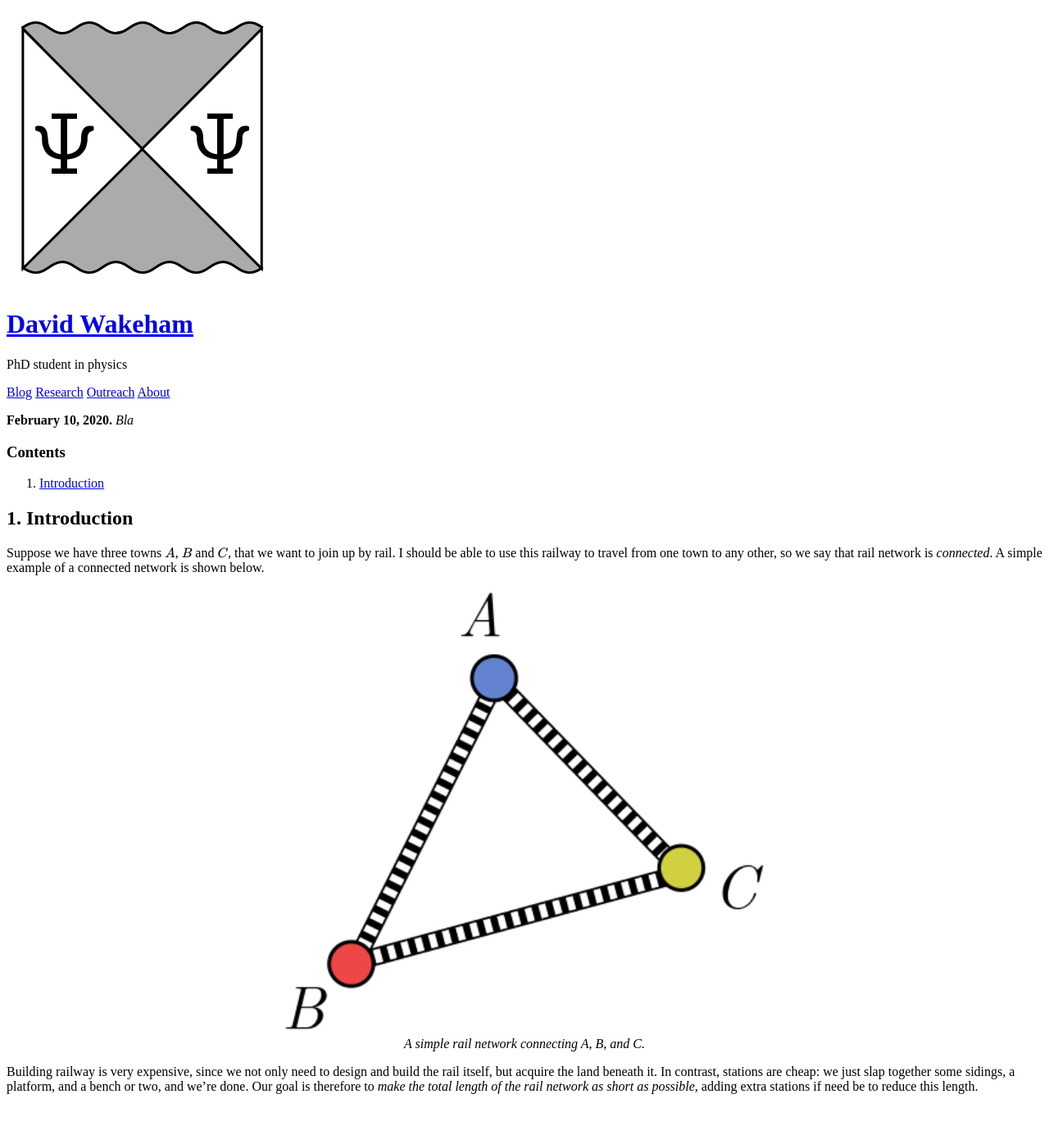
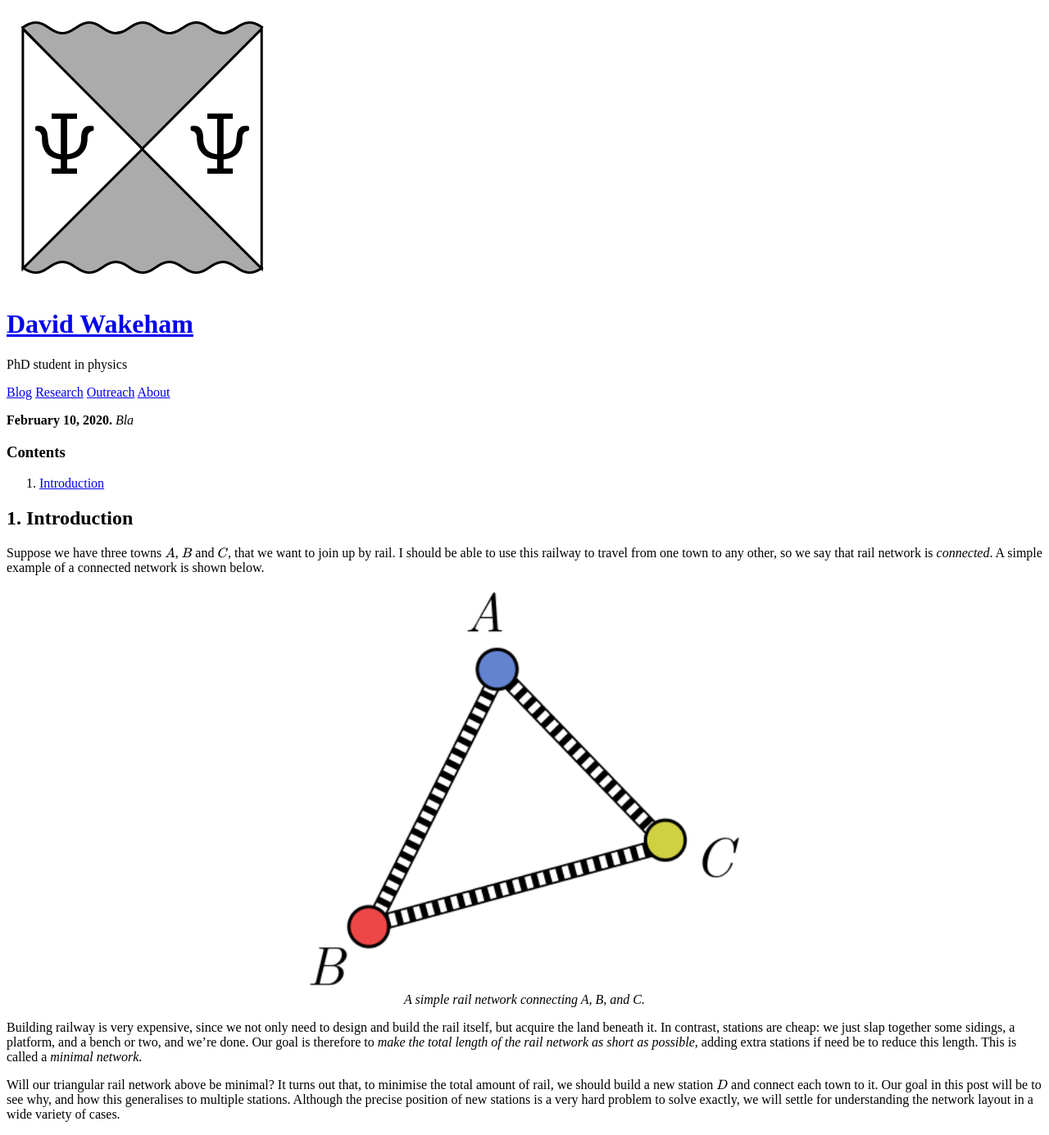
Before and after one commit to hapax/hapax.github.io, a Jekyll site: the page built from assets/minimal-networks.md, in a window 1280 px wide. Shown: the whole page at 82% size. Built offline with Jekyll 4.4.1, drawn with Linux system fonts in a browser that asks for light colours; our own code applies the rules of GitHub Pages for plain Markdown files; formulas are drawn with MathJax 3; a script that is not in the unit is left out; before the commit the page ends 1351 px from its top, so only the background shows below that.

Commit message:
Update minimal-networks.md

```diff
--- a/assets/minimal-networks.md
+++ b/assets/minimal-networks.md
@@ -2,7 +2,7 @@
 Layout: post
 mathjax: true
 comments: true
-title:  "A minimal introduction to minimal networks"
+title:  "The topology of minimal networks"
 categories: [Mathematics, Teaching, Hacks]
 date:  2020-02-010
 ---
@@ -23,7 +23,7 @@
 
 <figure>
     <div style="text-align:center"><img src
-    ="/images/posts/steiner1.png" width="50%"/>
+    ="/images/posts/steiner1.png" width="45%"/>
 		    <figcaption><i>A simple rail network connecting A, B,
     and C.</i></figcaption>
 	</div>
@@ -34,4 +34,15 @@
 In contrast, stations are cheap: we just slap together some sidings, a
 platform, and a bench or two, and we're done.
 Our goal is therefore to *make the total length of the rail network as
-short as possible*, adding extra stations if need be to reduce this length.
+short as possible*, adding extra stations if need be to reduce this
+length.
+This is called a *minimal network*.
+
+Will our triangular rail network above be minimal?
+It turns out that, to minimise the total amount of rail, we should
+build a new station $D$ and connect each town to it.
+Our goal in this post will be to see why, and how this generalises to
+multiple stations.
+Although the precise position of new stations is a very hard problem
+to solve exactly, we will settle for understanding the network layout
+in a wide variety of cases.
```
